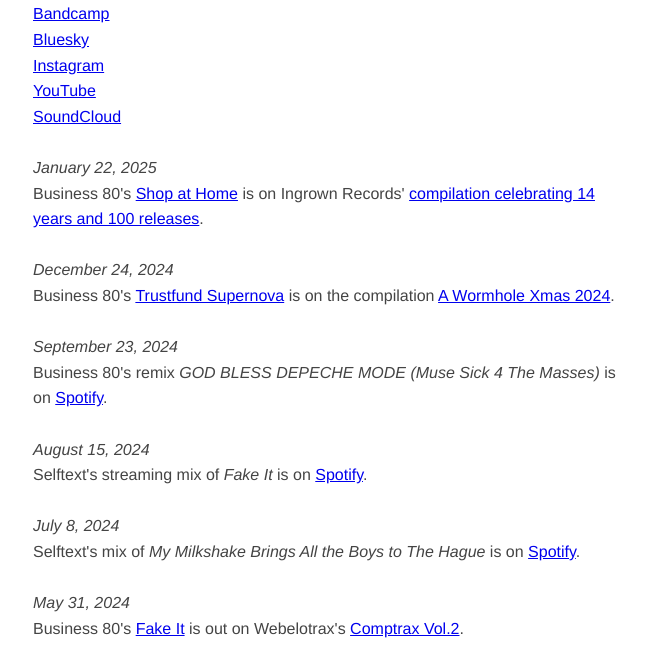
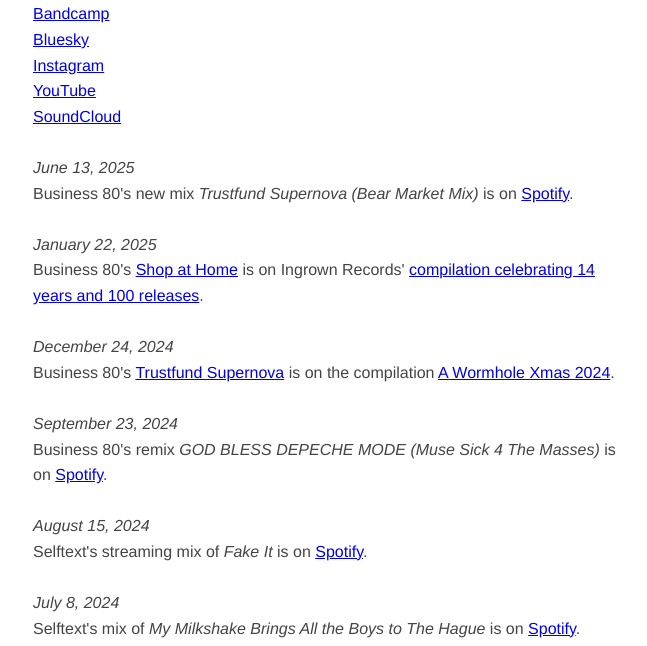
Before and after one commit to budgetcutsmusic/budgetcutsmusic.github.io, a plain HTML site: page business80.html in a window 1280 px wide. Shown: the part 154-800 px from the top of the page, without its empty margins (17-664 px from the left). Drawn offline with Linux system fonts and the light colour scheme.

Commit message:
trustfund supernova bear market mix

```diff
--- a/business80.html
+++ b/business80.html
@@ -11,6 +11,9 @@
 <a href="https://www.instagram.com/_business_80_/">Instagram</a><br>
 <a href="https://www.youtube.com/channel/UCrAdd6nDZ2T79_CGmOTcsYQ/">YouTube</a><br>
 <a href="https://soundcloud.com/business80">SoundCloud</a><br>
+<br>
+<i>June 13, 2025</i><br>
+Business 80's new mix <i>Trustfund Supernova (Bear Market Mix)</i> is on <a href="https://open.spotify.com/album/4tOd7sDbefev06prSJTA2D">Spotify</a>.<br>
 <br>
 <i>January 22, 2025</i><br>
 Business 80's <a href="https://ingrown.bandcamp.com/track/shop-at-home">Shop at Home</a> is on Ingrown Records' <a href="https://ingrown.bandcamp.com/album/14-years-100-releases-compilation">compilation celebrating 14 years and 100 releases</a>.<br>
```
Also changed, not shown: index.html (+3 -0 lines).
